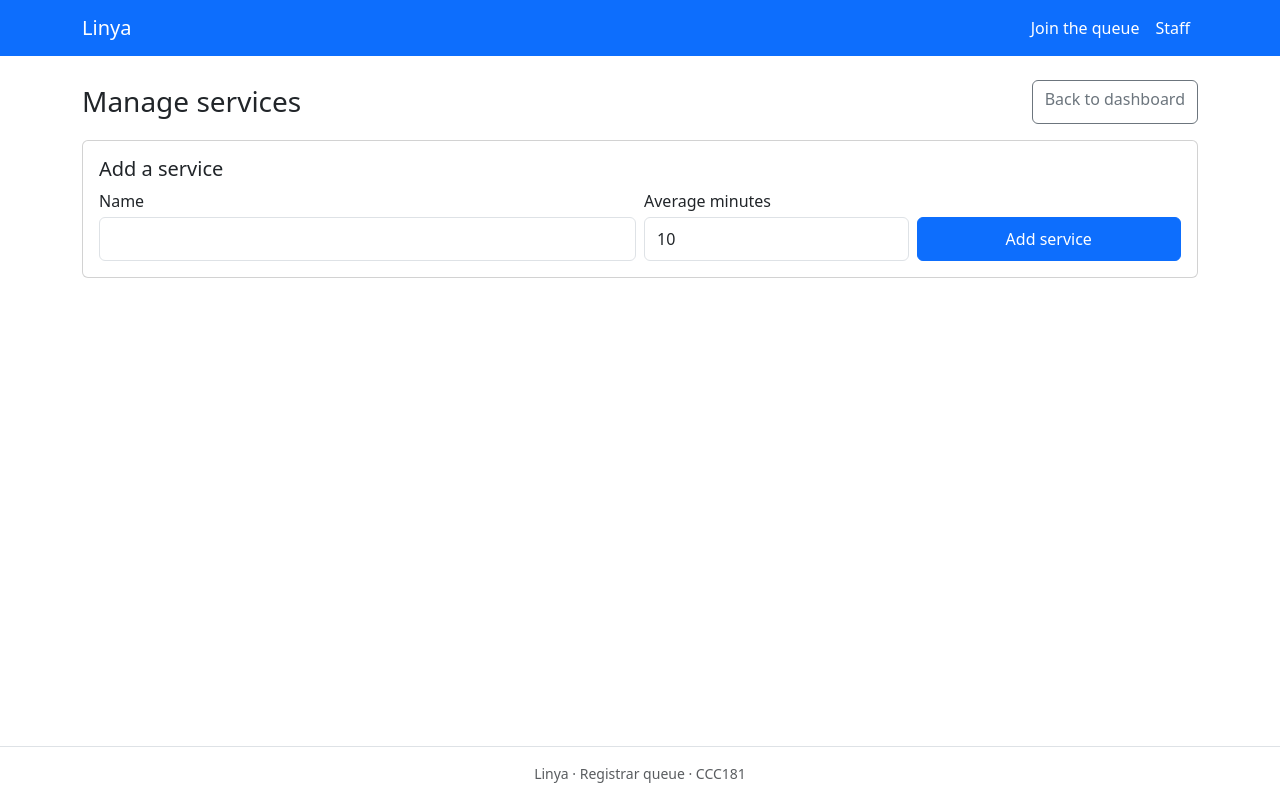
After one commit to AikawaKun9/Linya, a Flask app: page /staff/services in a window 1280 px wide. The commit adds this page. Run offline with Flask 3, Linux system fonts and the light colour scheme; parts of the project's set-up code (start-up, migrations or seed data) failed here and were passed over.

Commit message:
Add hard delete, window dropdown and manage services with services.active migration

```diff
--- a/app.py
+++ b/app.py
@@ -65,6 +65,15 @@ def all_services():
     return db.session.scalars(db.select(Service).order_by(Service.name)).all()
 
 
+def active_services():
+    stmt = db.select(Service).filter_by(active=True).order_by(Service.name)
+    return db.session.scalars(stmt).all()
+
+
+def all_windows():
+    return db.session.scalars(db.select(Window).order_by(Window.number)).all()
+
+
 def people_ahead(t):
     """Count waiting tickets for the same service that will be called before t.
 
@@ -94,7 +103,7 @@ def index():
 
 @app.get("/join")
 def join_form():
-    return render_template("join.html", services=all_services(), form={}, errors={})
+    return render_template("join.html", services=active_services(), form={}, errors={})
 
 
 @app.post("/join")
@@ -111,12 +120,12 @@ def join():
         errors["name"] = "Enter your name or a nickname (up to 80 characters)."
     if student_id and not re.fullmatch(r"\d{4}-\d{4}", student_id):
         errors["student_id"] = "Use the format YYYY-#### (for example 2022-0457), or leave it blank."
-    if service is None:
+    if service is None or not service.active:
         errors["service_id"] = "Choose a service."
 
     if errors:
         flash("Please fix the highlighted fields.", "danger")
-        return render_template("join.html", services=all_services(),
+        return render_template("join.html", services=active_services(),
                                form=form, errors=errors), 400
 
     visitor = None
@@ -132,7 +141,7 @@ def join():
     except IntegrityError:
         db.session.rollback()
         flash("Something went wrong saving your ticket. Please try again.", "danger")
-        return render_template("join.html", services=all_services(),
+        return render_template("join.html", services=active_services(),
                                form=form, errors={}), 409
 
     flash(f"You joined the queue. Your ticket is #{new_ticket.id}.", "success")
@@ -164,7 +173,8 @@ def leave_queue(ticket_id):
     return redirect(url_for("index"))
 
 
-#staff pages
+#staff
+
 @app.get("/staff")
 def staff_dashboard():
     service_id = request.args.get("service_id", type=int)
@@ -184,7 +194,8 @@ def staff_dashboard():
         .where(Ticket.status == "waiting")
         .group_by(Ticket.service_id)).all())
     return render_template("staff.html", queue=queue, services=services,
-                           names=names, counts=counts, selected=service_id)
+                           windows=all_windows(), names=names, counts=counts,
+                           selected=service_id)
 
 
 @app.post("/staff/call-next")
@@ -194,7 +205,7 @@ def call_next():
     window = db.session.scalar(db.select(Window).filter_by(number=number)) if number else None
 
     if window is None:
-        flash("Enter a valid window number.", "danger")
+        flash("Choose a window.", "danger")
         return redirect(url_for("staff_dashboard", service_id=service_id))
 
     stmt = (db.select(Ticket)
@@ -220,6 +231,24 @@ def call_next():
 STAFF_ACTIONS = {"serve": "served", "no-show": "no-show"}
 
 
+@app.post("/staff/tickets/<int:ticket_id>/delete")
+def delete_ticket(ticket_id):
+    """Hard delete: the ticket is gone for good (for tickets made by mistake)."""
+    t = db.get_or_404(Ticket, ticket_id)
+    visitor = t.visitor
+    db.session.delete(t)
+    db.session.flush()
+    # Do not keep a visitor with no tickets: it is personal data with no purpose.
+    others = db.session.scalar(
+        db.select(func.count()).select_from(Ticket).where(Ticket.visitor_id == visitor.id))
+    if others == 0:
+        db.session.delete(visitor)
+    db.session.commit()
+    flash(f"Ticket #{ticket_id} was deleted.", "warning")
+    return redirect(url_for("staff_dashboard",
+                            service_id=request.form.get("service_id", type=int)))
+
+
 @app.post("/staff/tickets/<int:ticket_id>/<action>")
 def staff_action(ticket_id, action):
     new_status = STAFF_ACTIONS.get(action)
@@ -234,5 +263,69 @@ def staff_action(ticket_id, action):
                             service_id=request.form.get("service_id", type=int)))
 
 
+#staff: manage services
+
+@app.get("/staff/services")
+def services_list():
+    return render_template("services.html", services=all_services())
+
+
+def read_service_form():
+    """Return (name, minutes, error message or None) from the submitted form."""
+    name = request.form.get("name", "").strip()
+    minutes = request.form.get("avg_minutes", type=int)
+    if not name or len(name) > 60 or not minutes or minutes <= 0:
+        return name, minutes, "Enter a name (up to 60 characters) and minutes greater than 0."
+    return name, minutes, None
+
+
+@app.post("/staff/services")
+def service_create():
+    name, minutes, error = read_service_form()
+    if error:
+        flash(error, "danger")
+        return redirect(url_for("services_list"))
+    db.session.add(Service(name=name, avg_minutes=minutes))
+    try:
+        db.session.commit()
+        flash(f"Service “{name}” added.", "success")
+    except IntegrityError:
+        db.session.rollback()
+        flash(f"A service named “{name}” already exists.", "danger")
+    return redirect(url_for("services_list"))
+
+
+@app.post("/staff/services/<int:service_id>")
+def service_edit(service_id):
+    s = db.get_or_404(Service, service_id)
+    name, minutes, error = read_service_form()
+    if error:
+        flash(error, "danger")
+        return redirect(url_for("services_list"))
+    s.name = name
+    s.avg_minutes = minutes
+    s.active = request.form.get("active") == "on"  # an unticked box is not sent at all
+    try:
+        db.session.commit()
+        flash(f"Service “{name}” saved.", "success")
+    except IntegrityError:
+        db.session.rollback()
+        flash(f"A service named “{name}” already exists.", "danger")
+    return redirect(url_for("services_list"))
+
+
+@app.post("/staff/services/<int:service_id>/delete")
+def service_delete(service_id):
+    s = db.get_or_404(Service, service_id)
+    if s.tickets:
+        flash(f"“{s.name}” has tickets, so it cannot be deleted. Turn it off instead.", "danger")
+        return redirect(url_for("services_list"))
+    name = s.name
+    db.session.delete(s)
+    db.session.commit()
+    flash(f"Service “{name}” deleted.", "warning")
+    return redirect(url_for("services_list"))
+
+
 if __name__ == "__main__":
     app.run(debug=True)
--- a/models.py
+++ b/models.py
@@ -1,7 +1,7 @@
 from datetime import datetime
 
 from flask_sqlalchemy import SQLAlchemy
-from sqlalchemy import CheckConstraint, DateTime, ForeignKey, String, false, func
+from sqlalchemy import CheckConstraint, DateTime, ForeignKey, String, false, func, true
 from sqlalchemy.orm import Mapped, mapped_column, relationship
 
 db = SQLAlchemy()
@@ -28,6 +28,7 @@ class Service(db.Model):
     id: Mapped[int] = mapped_column(primary_key=True)
     name: Mapped[str] = mapped_column(String(60), unique=True)
     avg_minutes: Mapped[int] = mapped_column(default=10, server_default="10")
+    active: Mapped[bool] = mapped_column(default=True, server_default=true())
 
     tickets: Mapped[list["Ticket"]] = relationship(back_populates="service")
 
--- a/static/js/main.js
+++ b/static/js/main.js
@@ -1,4 +1,4 @@
-// 8a. Stop double joining: disable the button once the form is submitted.
+// Stop double joining: disable the button once the form is submitted.
 const joinForm = document.getElementById("join-form");
 if (joinForm) {
   const button = joinForm.querySelector("button[type=submit]");
@@ -15,3 +15,11 @@ if (joinForm) {
     button.textContent = originalText;
   });
 }
+
+// Ask before anything that cannot be undone: <form data-confirm="...">.
+document.addEventListener("submit", (event) => {
+  const form = event.target;
+  if (form.matches && form.matches("form[data-confirm]")) {
+    if (!confirm(form.dataset.confirm)) event.preventDefault();
+  }
+});
--- /dev/null
+++ b/templates/services.html
@@ -0,0 +1,70 @@
+{% extends "base.html" %}
+{% block title %}Manage services · Linya{% endblock %}
+
+{% block content %}
+<div class="d-flex justify-content-between align-items-center mb-3">
+  <h1 class="h3 mb-0">Manage services</h1>
+  <a class="btn btn-outline-secondary" href="{{ url_for('staff_dashboard') }}">Back to dashboard</a>
+</div>
+
+<div class="card mb-4">
+  <div class="card-body">
+    <h2 class="h5">Add a service</h2>
+    <form method="post" action="{{ url_for('service_create') }}" class="row g-2 align-items-end">
+      <div class="col-12 col-md-6">
+        <label for="new-name" class="form-label mb-1">Name</label>
+        <input id="new-name" name="name" type="text" maxlength="60" required class="form-control">
+      </div>
+      <div class="col-6 col-md-3">
+        <label for="new-minutes" class="form-label mb-1">Average minutes</label>
+        <input id="new-minutes" name="avg_minutes" type="number" min="1" value="10" required class="form-control">
+      </div>
+      <div class="col-6 col-md-3">
+        <button type="submit" class="btn btn-primary w-100">Add service</button>
+      </div>
+    </form>
+  </div>
+</div>
+
+{% for s in services %}
+<div class="card mb-3">
+  <div class="card-body">
+    <form method="post" action="{{ url_for('service_edit', service_id=s.id) }}" class="row g-2 align-items-end">
+      <div class="col-12 col-md-5">
+        <label for="name-{{ s.id }}" class="form-label mb-1">Name</label>
+        <input id="name-{{ s.id }}" name="name" type="text" maxlength="60" required
+               value="{{ s.name }}" class="form-control">
+      </div>
+      <div class="col-6 col-md-2">
+        <label for="minutes-{{ s.id }}" class="form-label mb-1">Average minutes</label>
+        <input id="minutes-{{ s.id }}" name="avg_minutes" type="number" min="1" required
+               value="{{ s.avg_minutes }}" class="form-control">
+      </div>
+      <div class="col-6 col-md-2">
+        <div class="form-check">
+          <input class="form-check-input" type="checkbox" id="active-{{ s.id }}" name="active"
+                 {% if s.active %}checked{% endif %}>
+          <label class="form-check-label" for="active-{{ s.id }}">Active</label>
+        </div>
+      </div>
+      <div class="col-12 col-md-3">
+        <button type="submit" class="btn btn-outline-primary w-100"
+                aria-label="Save changes to {{ s.name }}">Save</button>
+      </div>
+    </form>
+
+    <div class="d-flex justify-content-between align-items-center mt-2">
+      <span class="small text-body-secondary">
+        {{ s.tickets|length }} ticket{{ '' if s.tickets|length == 1 else 's' }}
+        {% if not s.active %} · switched off, hidden from the join form{% endif %}
+      </span>
+      <form method="post" action="{{ url_for('service_delete', service_id=s.id) }}"
+            data-confirm="Delete the service “{{ s.name }}”? This cannot be undone.">
+        <button type="submit" class="btn btn-outline-danger btn-sm"
+                aria-label="Delete service {{ s.name }}">Delete</button>
+      </form>
+    </div>
+  </div>
+</div>
+{% endfor %}
+{% endblock %}
```
Also changed, not shown: migrations/versions/0964db80f7ac_add_services_active.py (added, +32 -0 lines), templates/staff.html (+20 -7 lines).
